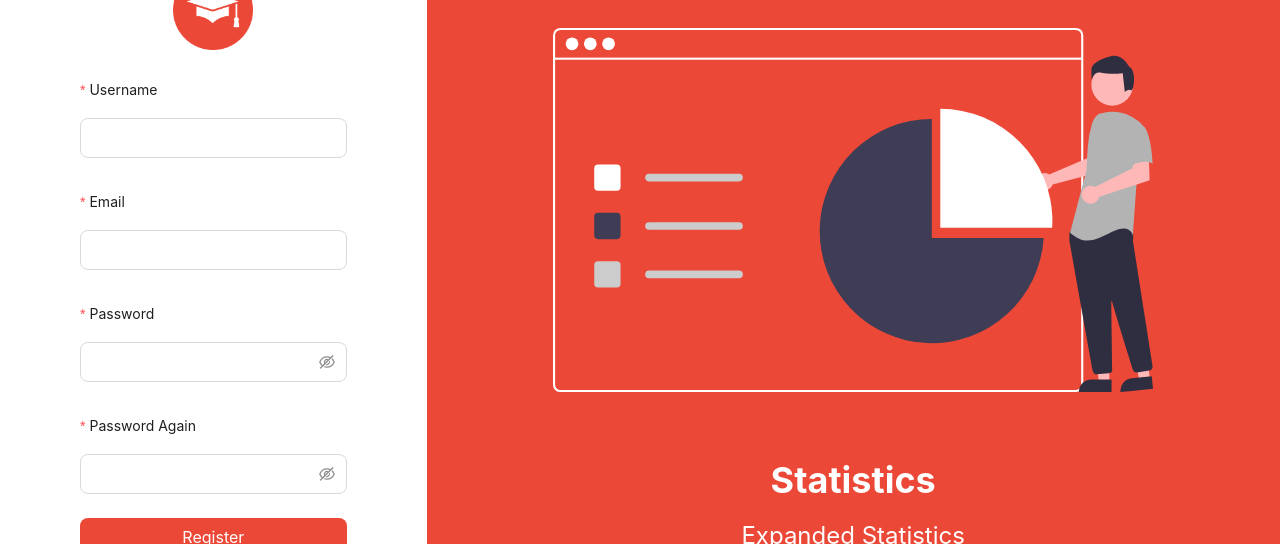
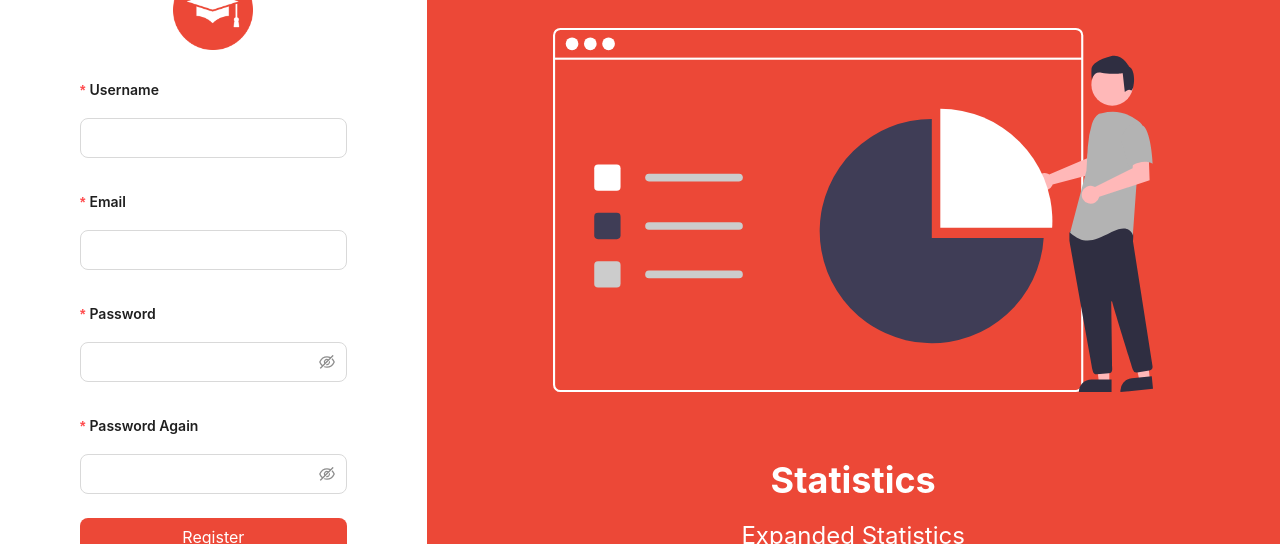
Before and after one commit to mesubasi/online-education-platform-frontend, a React (Vite) app: page /register in a window 1280 px wide. Shown: the part 124-668 px from the top of the page. Built offline with nearby package versions, Linux system fonts and the light colour scheme.

Commit message:
Font Change to Semibold

```diff
--- a/src/pages/auth/LoginPage.jsx
+++ b/src/pages/auth/LoginPage.jsx
@@ -47,10 +47,10 @@ const Login = () => {
                         </div>
                     </div>
                     <Form layout='vertical' size='large' onFinish={onFinish} initialValues={{ remember: false }}>
-                        <Form.Item label="Email" name={"email"} rules={[{ required: true, message: "Email Cannot Be Blank!" }]}>
+                        <Form.Item label="Email" className='font-semibold' name={"email"} rules={[{ required: true, message: "Email Cannot Be Blank!" }]}>
                             <Input />
                         </Form.Item>
-                        <Form.Item label="Password" name={"password"} rules={[{ required: true, message: "Password Cannot Be Blank!" }]}>
+                        <Form.Item label="Password" className='font-semibold' name={"password"} rules={[{ required: true, message: "Password Cannot Be Blank!" }]}>
                             <Input.Password />
                         </Form.Item>
                         <Form.Item name={"remember"} valuePropName='checked'>
@@ -58,7 +58,7 @@ const Login = () => {
                                 <Checkbox>
                                     Remember Me
                                 </Checkbox>
-                                <Link>
+                                <Link >
                                     Forgot Password?
                                 </Link>
                             </div>
--- a/src/pages/auth/RegisterPage.jsx
+++ b/src/pages/auth/RegisterPage.jsx
@@ -49,16 +49,16 @@ const Register = () => {
                         </div>
                     </div>
                     <Form layout='vertical' size='large' onFinish={onFinish}>
-                        <Form.Item label="Username" name={"username"} rules={[{ required: true, message: "Username Cannot Be Blank!" }]}>
+                        <Form.Item label="Username" className='font-semibold' name={"username"} rules={[{ required: true, message: "Username Cannot Be Blank!" }]}>
                             <Input />
                         </Form.Item>
-                        <Form.Item label="Email" name={"email"} rules={[{ required: true, message: "Email Cannot Be Blank!" }]}>
+                        <Form.Item label="Email" className='font-semibold' name={"email"} rules={[{ required: true, message: "Email Cannot Be Blank!" }]}>
                             <Input />
                         </Form.Item>
-                        <Form.Item label="Password" name={"password"} rules={[{ required: true, message: "Password Cannot Be Blank!" }]}>
+                        <Form.Item label="Password" className='font-semibold' name={"password"} rules={[{ required: true, message: "Password Cannot Be Blank!" }]}>
                             <Input.Password />
                         </Form.Item>
-                        <Form.Item label="Password Again" name={"passwordAgain"} dependencies={["password"]} rules={[{ required: true, message: "Password Again Cannot Be Blank!" }, ({ getFieldValue }) => ({
+                        <Form.Item label="Password Again" className='font-semibold' name={"passwordAgain"} dependencies={["password"]} rules={[{ required: true, message: "Password Again Cannot Be Blank!" }, ({ getFieldValue }) => ({
                             validator(_, value) {
                                 if (!value || getFieldValue('password') === value) {
                                     return Promise.resolve();
```
